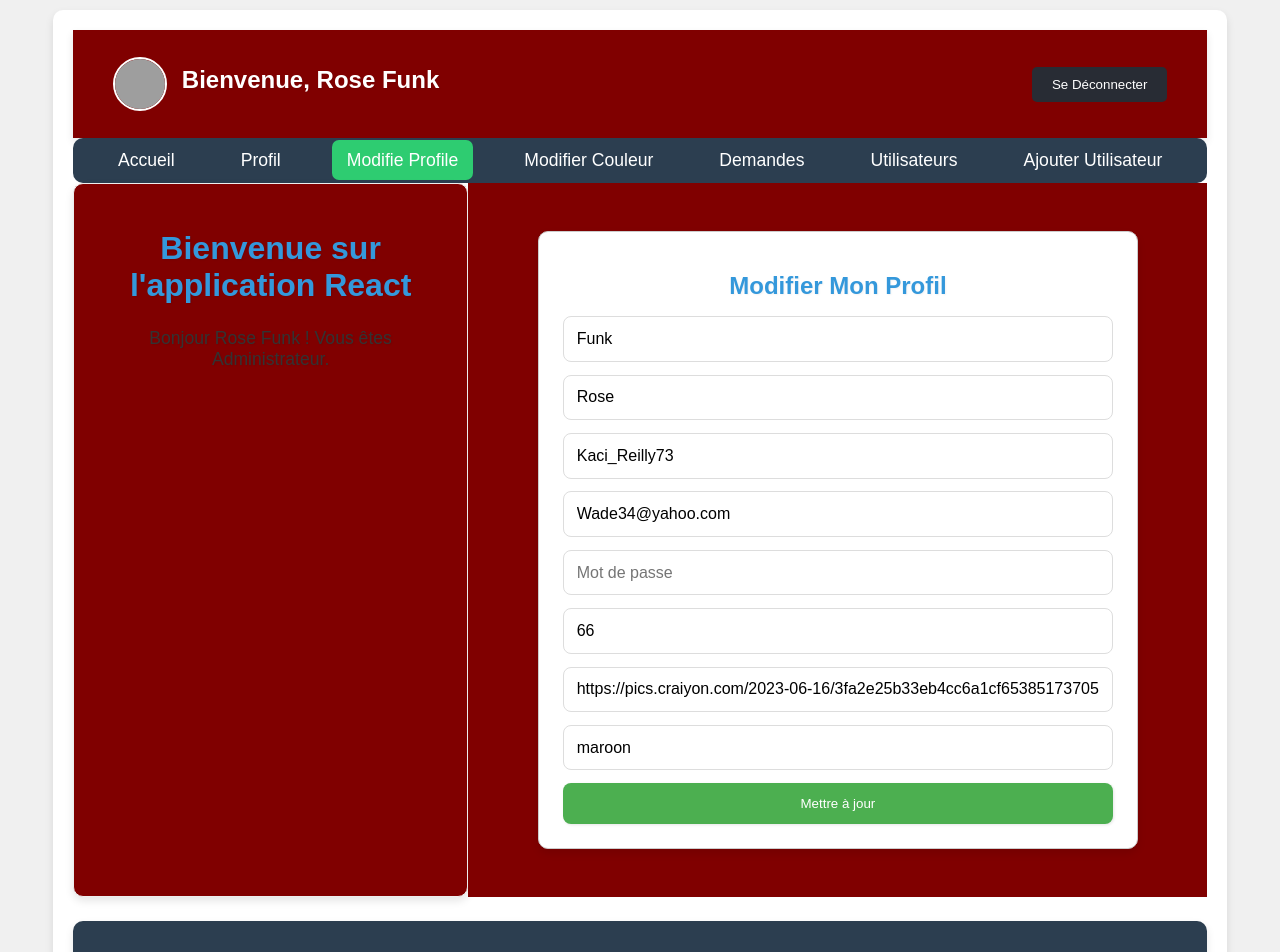
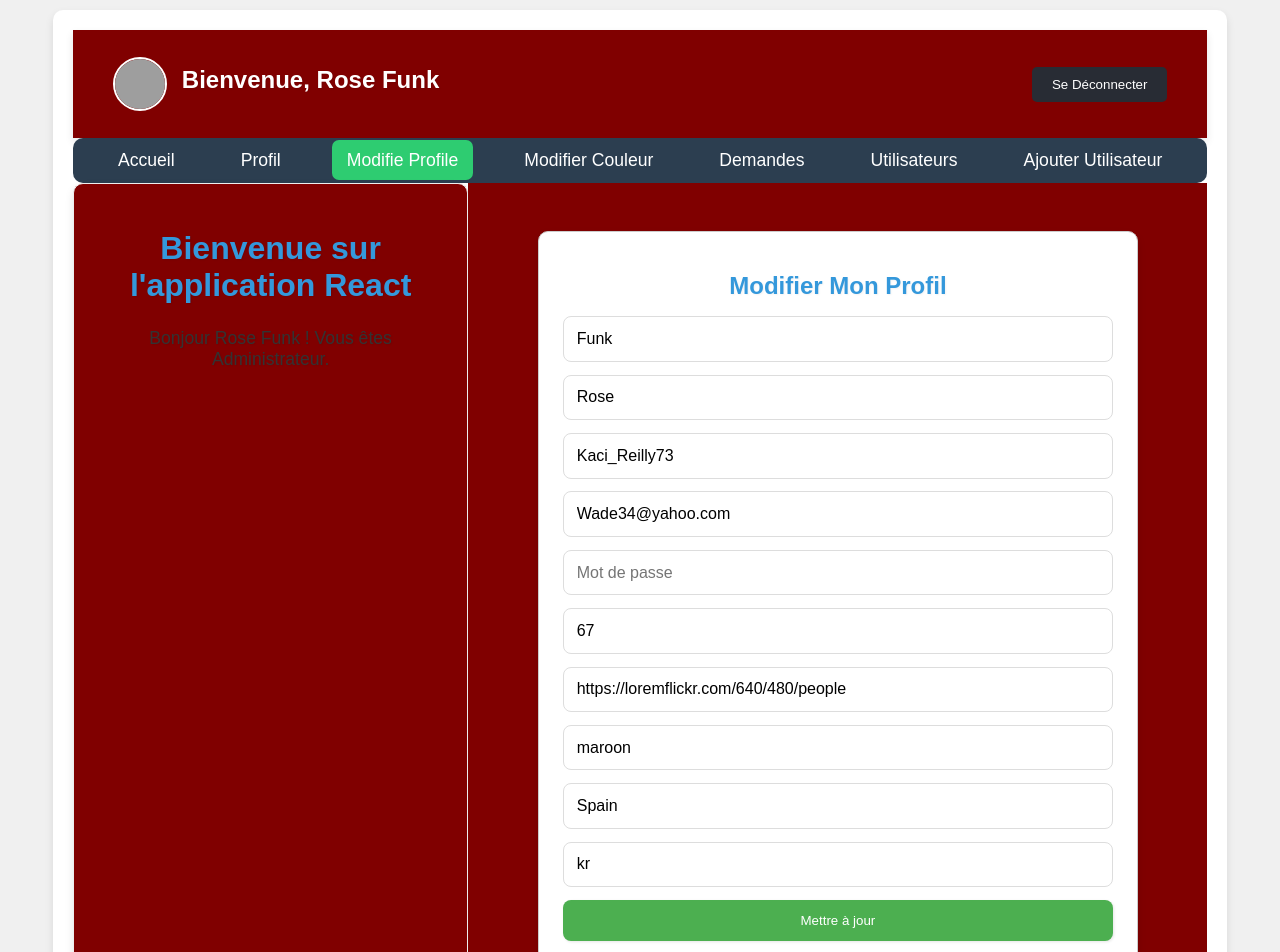
Before and after one commit to MHDLZR/miniprojectreact, a React (Create React App) app: page /edit-profile in a window 1280 px wide. Shown: the top 952 px of the page. Built offline with nearby package versions, Linux system fonts and the light colour scheme; grey boxes are pictures that could not be loaded.

Commit message:
Initial commit

```diff
--- a/src/components/EditProfile.js
+++ b/src/components/EditProfile.js
@@ -17,7 +17,9 @@ const EditProfile = () => {
         pseudo: user.pseudo,
         age: user.age,
         couleur: user.couleur,
-        avatar: user.avatar,
+        photo: user.photo,
+        Pays: user.Pays,
+        Devise: user.Devise,
     });
     const [message, setMessage] = useState("");
 
@@ -101,9 +103,9 @@ const EditProfile = () => {
                 />
                <input
                     type="text"
-                    name="avatar"
-                    placeholder="Avatar"
-                    value={formData.avatar}
+                    name="photo"
+                    placeholder="photo URL"
+                    value={formData.photo}
                     onChange={handleChange}
                    className="input"
                    required
@@ -117,6 +119,22 @@ const EditProfile = () => {
                    className="input"
                    required
                 />
+                <input
+                  type="text"
+                  name="Pays"
+                  placeholder="Pays"
+                  value={formData.Pays}
+                  onChange={handleChange}
+                  className="input"
+                />
+                <input
+                  type="text"
+                  name="Devise"
+                  placeholder="Devise"
+                  value={formData.Devise}
+                  onChange={handleChange}
+                  className="input"
+                />
                 <button type="submit" className="button">
                     Mettre à jour
                 </button>
--- a/src/components/VoirMonProfile.js
+++ b/src/components/VoirMonProfile.js
@@ -1,21 +1,24 @@
-import React from "react";
+import React, { useEffect } from "react";
 import { useSelector } from "react-redux";
 
 const VoirMonProfile = () => {
-    const user = useSelector((state) => state.user); // Obtenir les informations utilisateur depuis Redux
+  const user = useSelector((state) => state.user);
+
+
+  useEffect(() => {
+
+  }, [user.photo]);
 
   return (
     <div className="voir-mon-profile-container">
       <h1>Mon Profil</h1>
       <div className="profileContainer">
-                   {/* Afficher l'image de profil */}
         <img
-                     src={user.avatar || "https://images.app.goo.gl/3EYVTGp8sxK2ZvGPA"}
+            src={user.photo}
           alt="Avatar utilisateur"
           className="avatar"
         />
 
-                   {/* Afficher les informations utilisateur */}
         <div className="info">
           <p>
             <strong>Nom :</strong> {user.nom}
@@ -44,4 +47,5 @@ import React from "react";
     </div>
   );
 };
+
 export default VoirMonProfile;
--- a/src/redux/slice.js
+++ b/src/redux/slice.js
@@ -3,7 +3,7 @@ import { createSlice } from "@reduxjs/toolkit";
 
 const initialState = {
   nom: "Funk",
-  age: 66,
+  age: 67,
   admin: true,
   MotDePasse: "e2EpziAy5RIpJgP",
   pseudo: "Kaci_Reilly73",
@@ -15,7 +15,7 @@ const initialState = {
   email: "Wade34@yahoo.com",
   photo: "https://loremflickr.com/640/480/people",
   id: "8",
-  demandes: [], // Initialize as an empty array
+  demandes: [],
 };
 
 const userSlice = createSlice({
--- a/src/styles/global.css
+++ b/src/styles/global.css
@@ -44,7 +44,7 @@ body {
 max-width: var(--container-max-width);
  width: 95%; /* Changed to 95% */
 padding: var(--container-padding);
-min-height: 90vh;
+min-height: 100vh;
  margin: 10px;
   transition: box-shadow var(--transition-duration),
       width var(--transition-duration);
```
Also changed, not shown: 1 other file (tests, documents, lock files or other folders). Lines whose indentation alone changed are shown as unchanged.
